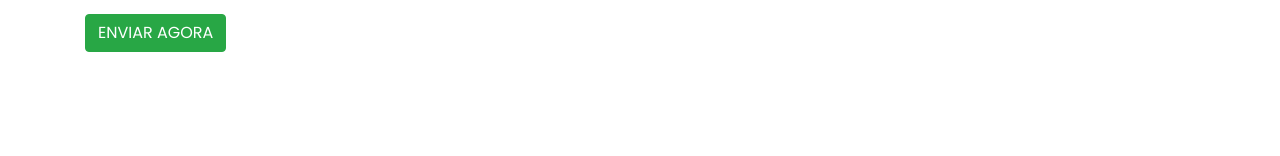
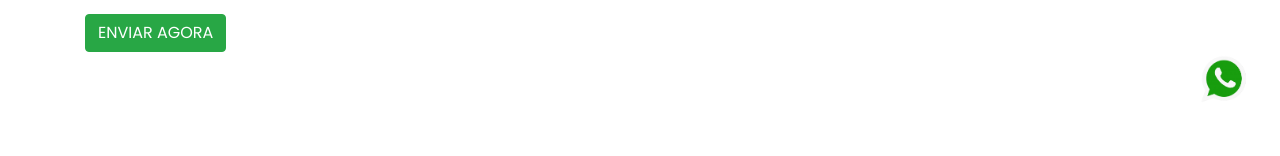
Before and after one commit to gabrielyandev/landing-page-easy-date, a plain HTML site: page contato.html in a window 1280 px wide. Shown: the part 544-700 px from the top of the page. Drawn offline with nearby package versions, Linux system fonts and the light colour scheme.

Commit message:
botao whatsapp adicionado

```diff
--- a/assets/css/contato.css
+++ b/assets/css/contato.css
@@ -87,6 +87,13 @@ footer {
     margin-bottom:0;
   }
 
+  #botao-whatsapp {
+    position:fixed;
+    bottom: 150px;
+    right: 30px;
+    z-index: 9999;
+  }
+
   /* RESPONSIVIDADE */
 
 
--- a/assets/css/style.css
+++ b/assets/css/style.css
@@ -168,6 +168,13 @@ fieldset legend {
   margin-bottom:0;
 }
 
+#botao-whatsapp {
+  position:fixed;
+  bottom: 30px;
+  right: 30px;
+  z-index: 9999;
+}
+
 /* RESPONSIVIDADE */
 
 
--- a/contato.html
+++ b/contato.html
@@ -70,6 +70,17 @@
 
     <!-- fim formulário -->
 
+    <!-- botão whatsapp -->
+
+    <div id="botao-whatsapp">
+        <a href="https://wa.me/5571996504413?text=Olá vim do site Easy Date e tenho interesse em adquirir o sistema" target="_blank">
+            <img src="assets/img/whatsapp.png" alt="botão de whatsapp" title="botão de whatsapp" width="50">
+        </a>
+
+    </div>
+
+    <!-- fim botão whatsapp -->
+
     <!-- FOOTER -->
 
 
```
Also changed, not shown: index.html (+12 -0 lines), assets/img/whatsapp.png (added).
